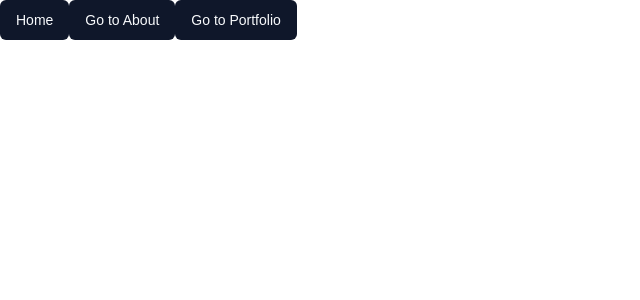
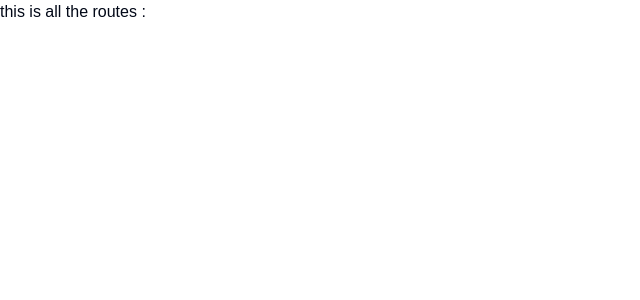
Before and after one commit to AmiyoKm/next-starting, a Next.js app: page /products in a window 1280 px wide. Shown: the top 300 px of the page, without its empty margins (0-640 px from the left). Built offline with nearby package versions, Linux system fonts and the light colour scheme.

Commit message:
catch all routes

```diff
--- /dev/null
+++ b/app/products/[...all]/page.tsx
@@ -0,0 +1,17 @@
+"use client"
+
+
+const Products = ({params} : any) => {
+
+
+  return (
+    <div>
+       <h1>this is all the routes : {params.all}</h1>
+       {
+         params.all.map((p : any) => <h1 key={p}>{p}</h1>)
+       }
+    </div>
+  )
+}
+
+export default Products
--- a/app/products/page.tsx
+++ b/app/products/page.tsx
@@ -1,23 +1,14 @@
 "use client"
 
-import { Button } from '@/components/ui/button'
-import Link from 'next/link'
-import { useRouter } from 'next/navigation'
-import React from 'react'
 
-const Products = () => {
-   const router = useRouter()
-    const navigate =(page : string) =>{
-        router.push('/'+page)
-    }
+const Product = () => {
+
 
   return (
     <div>
-        <Link href='/'><Button>Home</Button></Link>
-        <Button onClick={() => navigate('about')}>Go to About</Button>
-        <Button onClick={() => navigate('about/portfolio')}>Go to Portfolio</Button>
+       HI this is products page
     </div>
   )
 }
 
-export default Products
+export default Product
```
